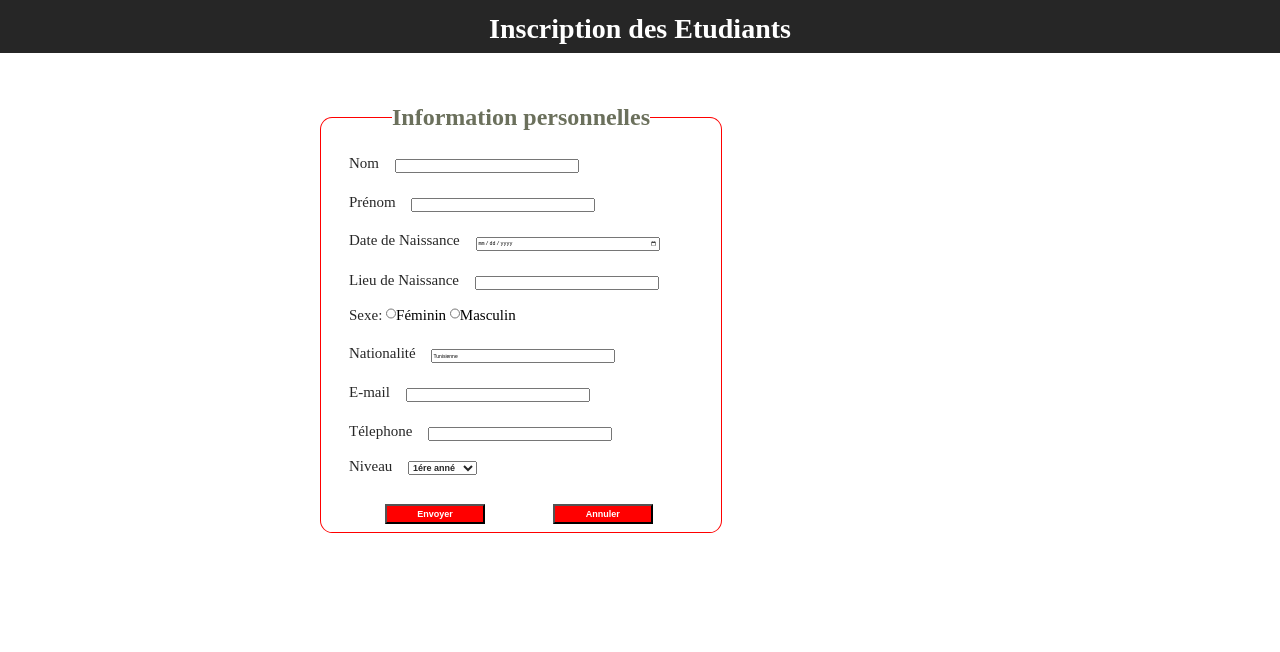
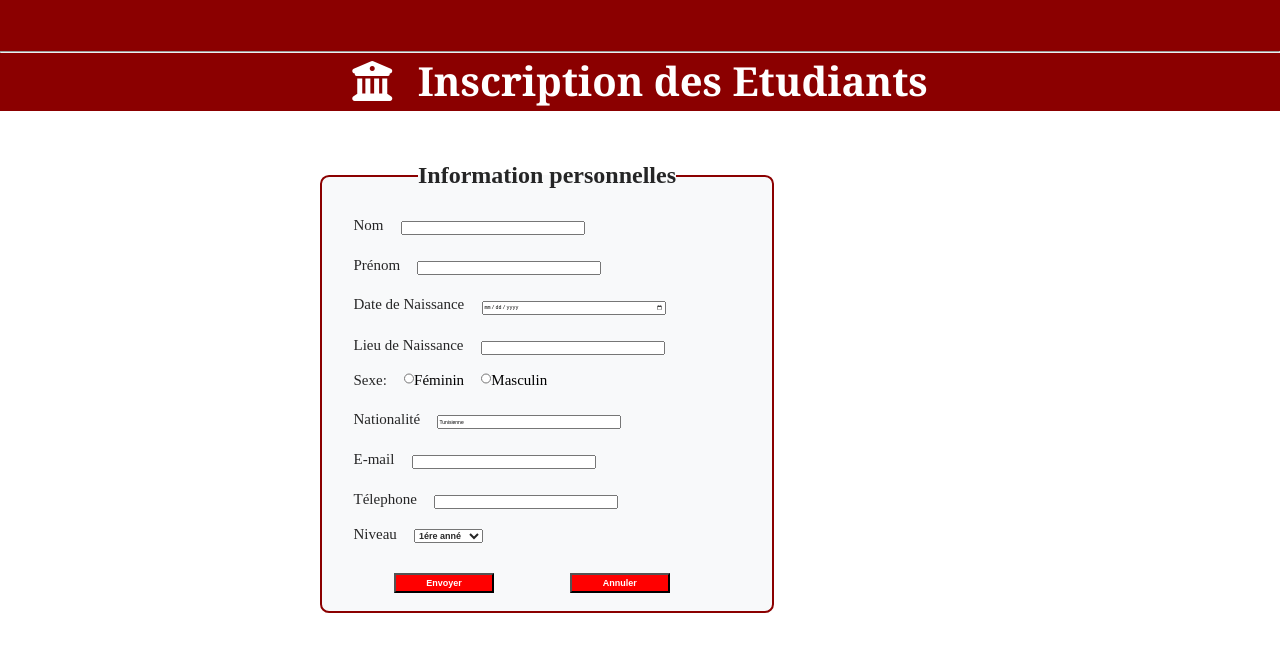
Before and after one commit to farahbali/formulaire-td, a plain HTML site: page index.html in a window 1280 px wide. Drawn offline with Linux system fonts and the light colour scheme.

Commit message:
formulaire td

```diff
--- a/index.html
+++ b/index.html
@@ -5,26 +5,27 @@
     <meta http-equiv="X-UA-Compatible" content="IE=edge">
     <meta name="viewport" content="width=device-width, initial-scale=1.0">
     <link rel="stylesheet" href="styles.css">
+    <script src="https://kit.fontawesome.com/fe083d4aa1.js" crossorigin="anonymous"></script>
     <title>Formulaire</title>
 </head>
 <body>
-    <h1 > Inscription des Etudiants</h1>
+     <h1> <hr><i class="fas fa-university"></i>Inscription des Etudiants</h1>
     <fieldset id="fieldset">
-    <legend id="legend"> Information personnelles</legend>
+    <legend id="legend">Information personnelles</legend>
         <form>
-        <label for="nom"> Nom </label>
+       <label for="nom"> Nom </label>
         <input type="text"  id="nom"> <br><br>
         <label for="prenom"> Prénom </label>
-        <input type="text"  id="prenom"> <br><br>
+        <input type="text"  id="prenom"><br><br>
         <label for="date_N"> Date de Naissance </label>
-        <input type="date"  id="date_N"><br><br>
+        <input type="date"  id="date_N"> <br><br>
         <label for="lieu"> Lieu de Naissance </label>
-        <input type="text"  id="lieu"><br><br>
+        <input type="text"  id="lieu"> <br><br>
         <label for="sexe"> Sexe:</label>
         <input type="radio" value="Féminin" name="Féminin" id="sexe" >Féminin
         <input type="radio" value="Masculin" id="sexe" name="Masculin ">Masculin<br><br>
-        <label for="Nationalité"> Nationalité </label>
-        <input type="text"  id="Nationalité" value="Tunisienne"><br><br>
+       <label for="Nationalité"> Nationalité </label>
+        <input type="text"  id="Nationalité" value="Tunisienne"></td> <br><br>
         <label for="e_mail"> E-mail </label>
         <input type="text"  id="e_mail"><br><br>
         <label for="numTell"> Télephone </label>
@@ -34,7 +35,7 @@
           <option > 1ére anné</option>
           <option> 2éme anné</option>
           <option > 3éme anné</option>
-        </select> <br><br>
+        </select><br><br>
        <input type="submit" id="Envoyer" value="Envoyer">
        <input type="reset" id="Annuler" value="Annuler">
         </form>
--- a/styles.css
+++ b/styles.css
@@ -4,27 +4,36 @@
 }
 h1{
     color:white;
-    background-color: rgba(0,0,0, .85);
-    font-size: 28px;
-    text-align: center;
-    height:40px;
-    padding-top: 1%;
-    margin-bottom: 4%;
+    background-color:darkred;
+    font-family:Cambria, Cochin, Georgia, Times, 'Times New Roman', serif;
+    font-size:40px;
+    text-align:center;
+    height:60px;
+    padding-top:4%;
+    margin-bottom:4%;
 }
 #legend{
-    color:#6b705c;
-    text-align: center;
+    color:rgba(0,0,0, .85);
+    text-align:center;
     font-size: 24px;
     font-weight: 600;
 }
 #fieldset{
     display: inline-block;
-    width: 400px;
+    width: 450px;
     font-size: 15px;
     letter-spacing: 1%;
     margin-left: 25%;
-    border-radius: 3%;
-    border: solid red 1px;
+    border-radius: 2%;
+    border: solid darkred 2.5px;
+    text-align: justify;
+    background-color: #f8f9fa;
+}
+.fab{
+   color: rgba(0,0,0, .85);
+}
+.fa-school,.fa-university{
+    margin-right:2%;
 }
 form{
     padding-top: 5%;
@@ -41,6 +50,7 @@ input[type=radio] {
     background-color:transparent;
     border:none;
     width:10px;
+    margin-left: 3%;
     }
 input:hover{
     background-color: #f8f9fa;
@@ -71,9 +81,8 @@ label{
     background-color:red;
     margin-left: 16%;
     margin-top: 3%;
-    margin-bottom: 2%;
+    margin-bottom: 4%;
 }
-
 #Envoyer:hover{
     background-color:darkred;
 }
```
